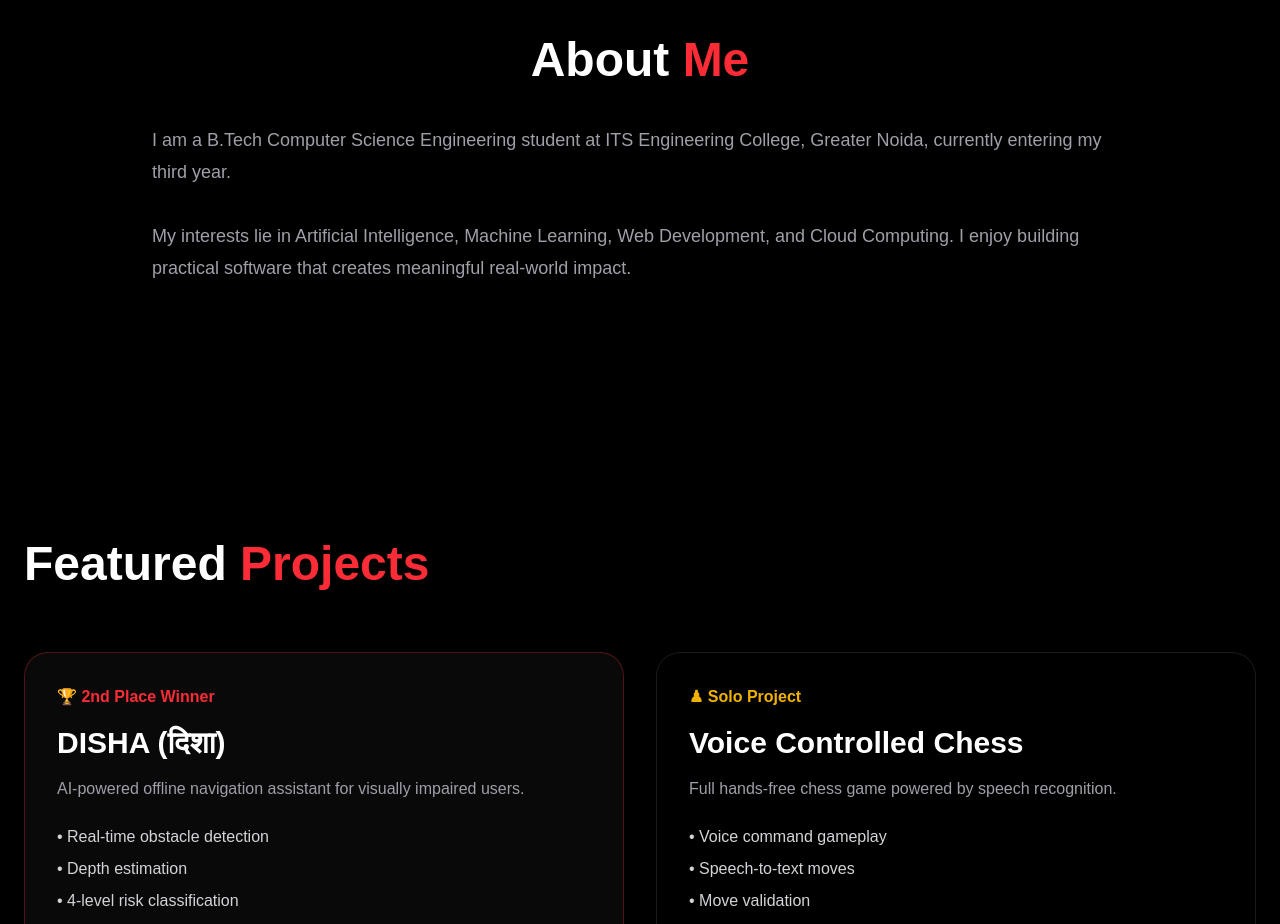
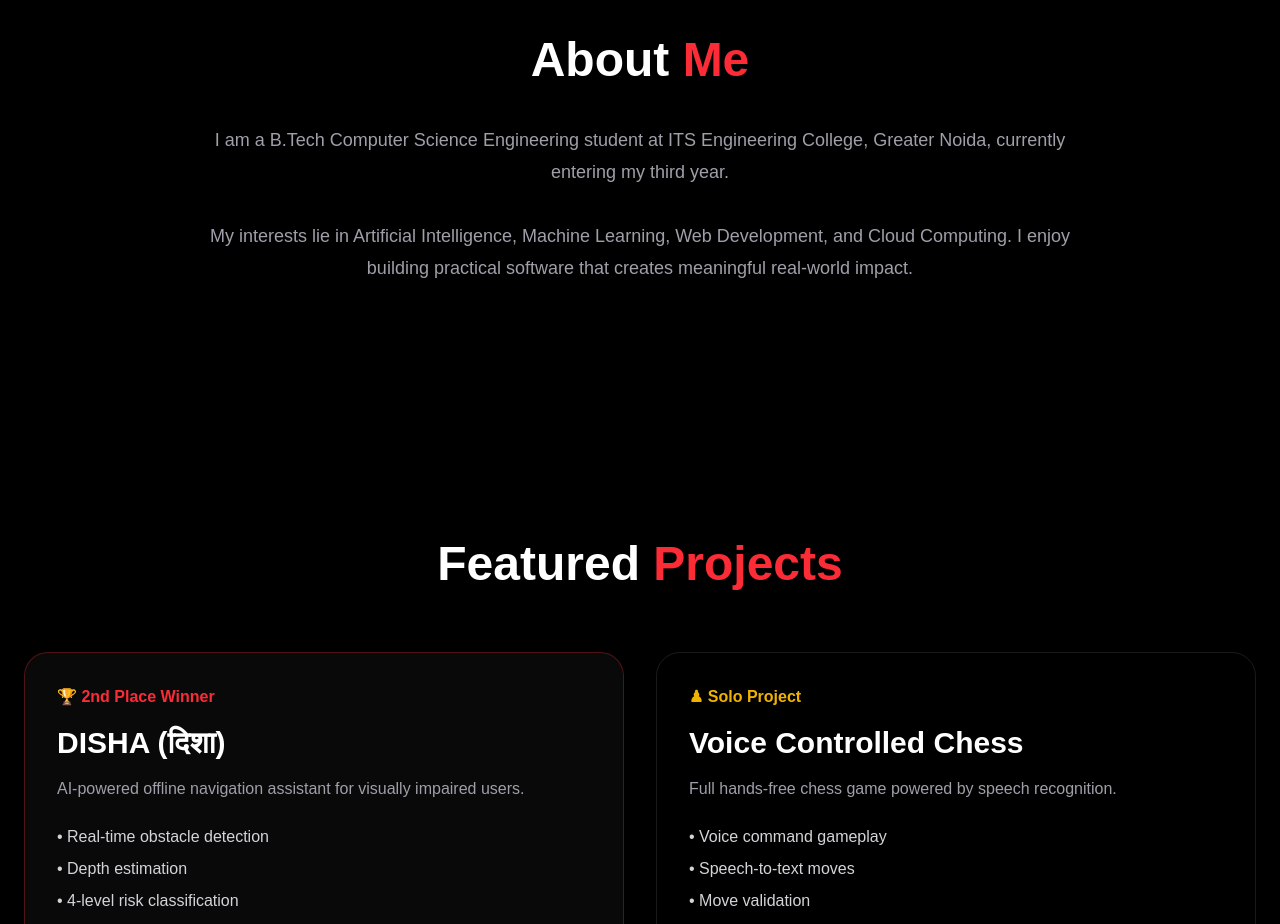
Before and after one commit to Haseeb123786/My-Portfolio-, a Next.js app: page / in a window 1280 px wide. Shown: the part 940-1864 px from the top of the page. Built offline with nearby package versions, Linux system fonts and the light colour scheme.

Commit message:
Refine portfolio layout and mobile responsiveness

```diff
--- a/app/page.tsx
+++ b/app/page.tsx
@@ -255,7 +255,7 @@ export default function Home() {
             About <span className="text-red-500">Me</span>
           </h2>
 
-          <p className="text-zinc-400 text-lg leading-8 text-center lg:text-left">
+          <p className="text-zinc-400 text-lg leading-8 text-center max-w-4xl mx-auto">
             I am a B.Tech Computer Science Engineering student at ITS
             Engineering College, Greater Noida, currently entering my third
             year.
@@ -271,7 +271,7 @@ export default function Home() {
       {/* Projects */}
       <section id="projects" className="py-20 lg:py-32">
         <div className="max-w-7xl mx-auto px-6">
-          <h2 className="text-5xl font-bold mb-16 text-center lg:text-left">
+          <h2 className="text-5xl font-bold mb-16 text-center">
             Featured <span className="text-red-500">Projects</span>
           </h2>
 
```
